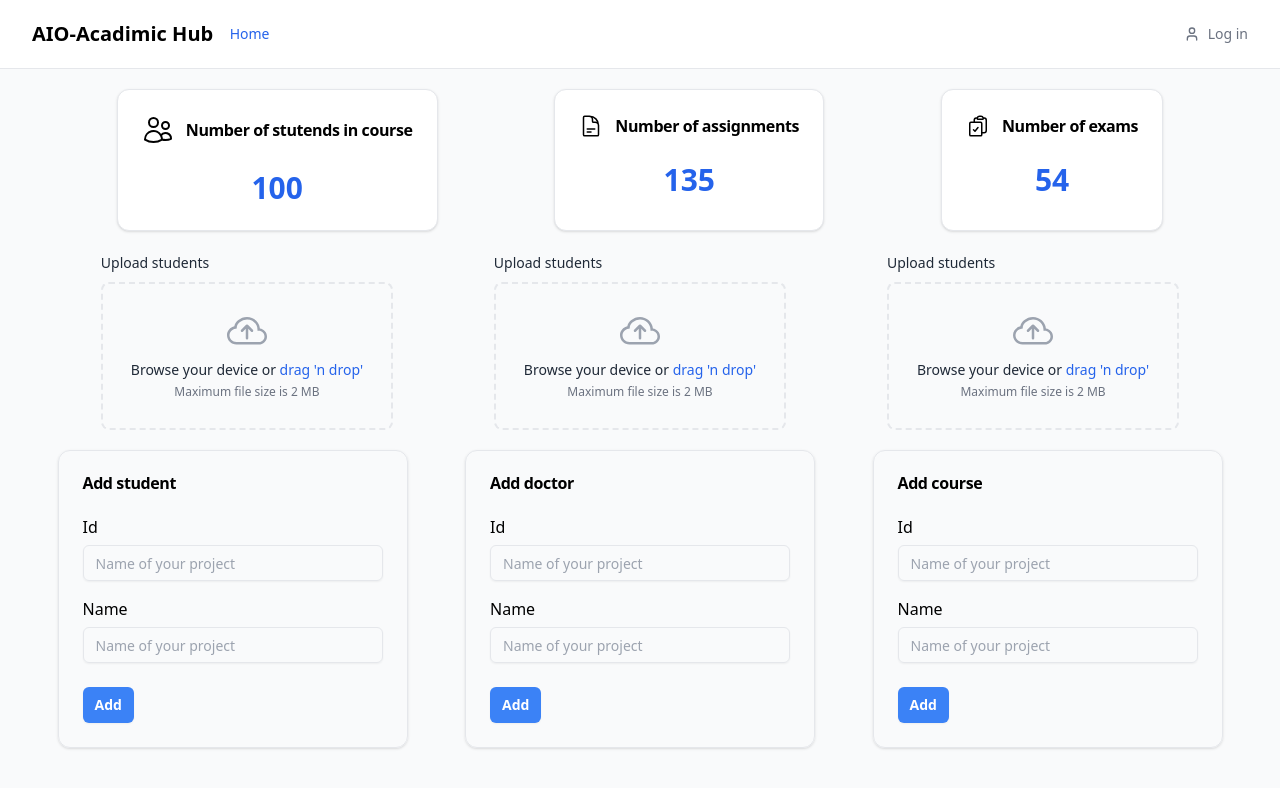
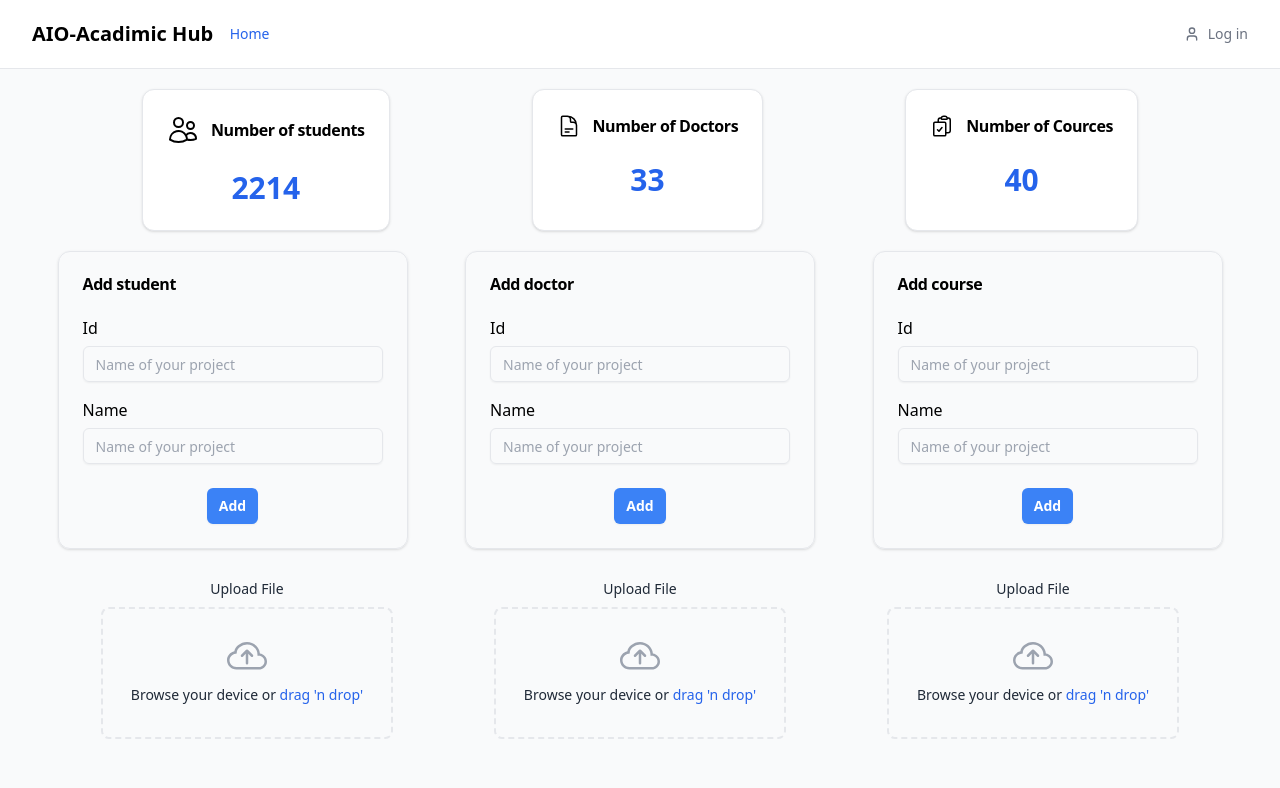
Before and after one commit to MohamedIbrahim222/Dashboard, a React (Vite) app: page /admin-home in a window 1280 px wide. Shown: the top 788 px of the page. Built offline with nearby package versions, Linux system fonts and the light colour scheme.

Commit message:
fix some ui

```diff
--- a/src/components/Drawer.tsx
+++ b/src/components/Drawer.tsx
@@ -65,7 +65,7 @@ export default function Drawer({
                   <div className="flex h-full flex-col overflow-y-scroll bg-white py-6 shadow-xl">
                     <div className="px-4 sm:px-6">
                       <DialogTitle className="text-base font-semibold leading-6 text-gray-900">
-                        Panel title
+                        Choose a method
                       </DialogTitle>
                     </div>
                     <div className="relative mt-6 flex-1 px-4 sm:px-6">
--- a/src/routes/admin-home.tsx
+++ b/src/routes/admin-home.tsx
@@ -13,7 +13,7 @@ import { Input } from "@/components/ui/input";
 export default function AdminHome() {
   return (
     <div>
-      <div className="flex justify-evenly mb-3">
+      <div className="flex justify-evenly mb-5">
         <Card className="bg-white">
           <CardHeader>
             <CardTitle className="flex items-center">
@@ -31,12 +31,12 @@ export default function AdminHome() {
                 />
               </svg>
 
-              <p className="pl-3">Number of stutends in course</p>
+              <p className="pl-3">Number of students</p>
             </CardTitle>
           </CardHeader>
 
           <CardContent className="text-center">
-            <span className="font-semibold text-3xl text-blue-600">100</span>
+            <span className="font-semibold text-3xl text-blue-600">2214</span>
           </CardContent>
         </Card>
 
@@ -58,12 +58,12 @@ export default function AdminHome() {
                 />
               </svg>
 
-              <p className="pl-3">Number of assignments</p>
+              <p className="pl-3">Number of Doctors</p>
             </CardTitle>
           </CardHeader>
 
           <CardContent className="text-center">
-            <span className="font-semibold text-3xl text-blue-600">135</span>
+            <span className="font-semibold text-3xl text-blue-600">33</span>
           </CardContent>
         </Card>
 
@@ -85,21 +85,17 @@ export default function AdminHome() {
                 />
               </svg>
 
-              <p className="pl-3">Number of exams</p>
+              <p className="pl-3">Number of Cources</p>
             </CardTitle>
           </CardHeader>
 
           <CardContent className="text-center">
-            <span className="font-semibold text-3xl text-blue-600">54</span>
+            <span className="font-semibold text-3xl text-blue-600">40</span>
           </CardContent>
         </Card>
       </div>
+
       <div className="flex justify-evenly mb-5">
-        <Upload />
-        <Upload />
-        <Upload />
-      </div>
-      <div className="flex justify-evenly">
         <Card className="w-[350px]">
           <CardHeader>
             <CardTitle>Add student</CardTitle>
@@ -118,7 +114,7 @@ export default function AdminHome() {
               </div>
             </form>
           </CardContent>
-          <CardFooter className="flex justify-between">
+          <CardFooter className="flex justify-center">
             <button className="btn btn-blue">Add</button>
           </CardFooter>
         </Card>
@@ -141,8 +137,8 @@ export default function AdminHome() {
               </div>
             </form>
           </CardContent>
-          <CardFooter className="flex justify-between">
-            <button className="btn btn-blue">Add</button>
+          <CardFooter className="flex justify-center">
+            <button className=" btn btn-blue">Add</button>
           </CardFooter>
         </Card>
 
@@ -164,10 +160,16 @@ export default function AdminHome() {
               </div>
             </form>
           </CardContent>
-          <CardFooter className="flex justify-between">
+          <CardFooter className="flex justify-center">
             <button className="btn btn-blue">Add</button>
           </CardFooter>
         </Card>
+
+      </div>
+      <div className="flex justify-evenly mb-5">
+        <Upload />
+        <Upload />
+        <Upload />
       </div>
     </div>
   );
@@ -178,9 +180,9 @@ function Upload() {
     <div className="space-y-2">
       <label
         htmlFor="af-submit-app-upload-images"
-        className="inline-block text-sm font-medium text-gray-800 mt-2.5 dark:text-neutral-200"
+        className="inline-block text-sm font-medium text-gray-800 mt-2.5 dark:text-neutral-200 flex justify-center"
       >
-        Upload students
+        Upload File
       </label>
 
       <label
@@ -214,7 +216,6 @@ function Upload() {
           </span>
         </span>
         <span className="mt-1 block text-xs text-gray-500 dark:text-neutral-500">
-          Maximum file size is 2 MB
         </span>
       </label>
     </div>
--- a/src/routes/past-exams.tsx
+++ b/src/routes/past-exams.tsx
@@ -1,4 +1,4 @@
-import { Drawer,Modal } from "@/components";
+import { Drawer, Modal } from "@/components";
 import { Card, CardContent, CardHeader, CardTitle } from "@/components/ui/card";
 import {
   Table,
@@ -8,11 +8,53 @@ import {
   TableHeader,
   TableRow,
 } from "@/components/ui/table";
-import { useState } from "react";
+import { useState, useEffect } from "react";
 import { Link } from "react-router-dom";
+import axios from "axios";
+
 export default function PastExams() {
   const [drawerOpen, setDrawerOpen] = useState(false);
   const [modalOpen, setModalOpen] = useState(false);
+  const [quizzes, setQuizzes] = useState([]);
+  const [isLoading, setIsLoading] = useState(true);
+  const [error, setError] = useState(null);
+
+  const courseId = "e9d0d03b-334a-4e75-80d2-4a6af2551a62";
+  const instructorId = "45fcd16d-64ee-455e-b140-369f2c5856db";
+
+  useEffect(() => {
+    const fetchQuizzes = async () => {
+      try {
+        const response = await axios.get(
+          `/Api/V0.1/courses/${courseId}/instructors/${instructorId}/quizzes/AllInstructorQuizzes`
+        );
+        setQuizzes(response.data.data || []);
+      } catch (error) {
+        console.error("Error fetching quizzes:", error);
+        setError(error.message);
+      } finally {
+        setIsLoading(false);
+      }
+    };
+    fetchQuizzes();
+  }, [courseId, instructorId]);
+
+  const mockQuizzes = [
+    {
+      id: 1,
+      name: "Quiz 1",
+      description: "This is the frist quiz of farma .",
+      type: "Multiple Choice",
+      totalQuestions: 20,
+    },
+    {
+      id: 2,
+      name: "Quiz 2",
+      description: "This is the second quiz of farma.",
+      type: "True/False",
+      totalQuestions: 15,
+    },
+  ];
 
   return (
     <div>
@@ -39,7 +81,7 @@ export default function PastExams() {
         </CardHeader>
 
         <CardContent className="text-center">
-            <span className="font-semibold text-3xl text-blue-600">100</span>
+          <span className="font-semibold text-3xl text-blue-600">420</span>
         </CardContent>
       </Card>
 
@@ -66,7 +108,7 @@ export default function PastExams() {
         </CardHeader>
 
         <CardContent className="text-center">
-            <span className="font-semibold text-3xl text-blue-600">135</span>
+          <span className="font-semibold text-3xl text-blue-600">4</span>
         </CardContent>
       </Card>
 
@@ -93,7 +135,7 @@ export default function PastExams() {
         </CardHeader>
 
         <CardContent className="text-center">
-            <span className="font-semibold text-3xl text-blue-600">54</span>
+          <span className="font-semibold text-3xl text-blue-600">2</span>
         </CardContent>
       </Card>
   </div>
@@ -131,37 +173,48 @@ export default function PastExams() {
         <Table>
           <TableHeader>
             <TableRow>
-              <TableHead className="w-[100px]">Invoice</TableHead>
-              <TableHead>Status</TableHead>
-              <TableHead>Method</TableHead>
-              <TableHead className="text-right">Amount</TableHead>
+              <TableHead>Quiz Name</TableHead>
+              <TableHead>Quiz Description</TableHead>
+              <TableHead>Quiz Type</TableHead>
+              <TableHead className="text-right">Total Questions</TableHead>
             </TableRow>
           </TableHeader>
           <TableBody>
+            {isLoading ? (
               <TableRow>
-              <TableCell className="font-medium">INV001</TableCell>
-              <TableCell>Paid</TableCell>
-              <TableCell>Credit Card</TableCell>
-              <TableCell className="text-right">$250.00</TableCell>
+                <TableCell colSpan={4} className="text-center">
+                  Loading...
+                </TableCell>
               </TableRow>
+            ) : error ? (
               <TableRow>
-              <TableCell className="font-medium">INV001</TableCell>
-              <TableCell>Paid</TableCell>
-              <TableCell>Credit Card</TableCell>
-              <TableCell className="text-right">$250.00</TableCell>
+                <TableCell colSpan={4} className="text-center">
+                  {error}
+                </TableCell>
               </TableRow>
-            <TableRow>
-              <TableCell className="font-medium">INV001</TableCell>
-              <TableCell>Paid</TableCell>
-              <TableCell>Credit Card</TableCell>
-              <TableCell className="text-right">$250.00</TableCell>
+            ) : quizzes.length > 0 ? (
+              quizzes.map((quiz) => (
+                <TableRow key={quiz.id}>
+                  <TableCell className="font-medium">{quiz.name}</TableCell>
+                  <TableCell>{quiz.description}</TableCell>
+                  <TableCell>{quiz.type}</TableCell>
+                  <TableCell className="text-right">
+                    {quiz.totalQuestions}
+                  </TableCell>
                 </TableRow>
-            <TableRow>
-              <TableCell className="font-medium">INV001</TableCell>
-              <TableCell>Paid</TableCell>
-              <TableCell>Credit Card</TableCell>
-              <TableCell className="text-right">$250.00</TableCell>
+              ))
+            ) : (
+              mockQuizzes.map((quiz) => (
+                <TableRow key={quiz.id}>
+                  <TableCell className="font-medium">{quiz.name}</TableCell>
+                  <TableCell>{quiz.description}</TableCell>
+                  <TableCell>{quiz.type}</TableCell>
+                  <TableCell className="text-right">
+                    {quiz.totalQuestions}
+                  </TableCell>
                 </TableRow>
+              ))
+            )}
           </TableBody>
         </Table>
       </div>
```
Lines whose indentation alone changed are shown as unchanged.
